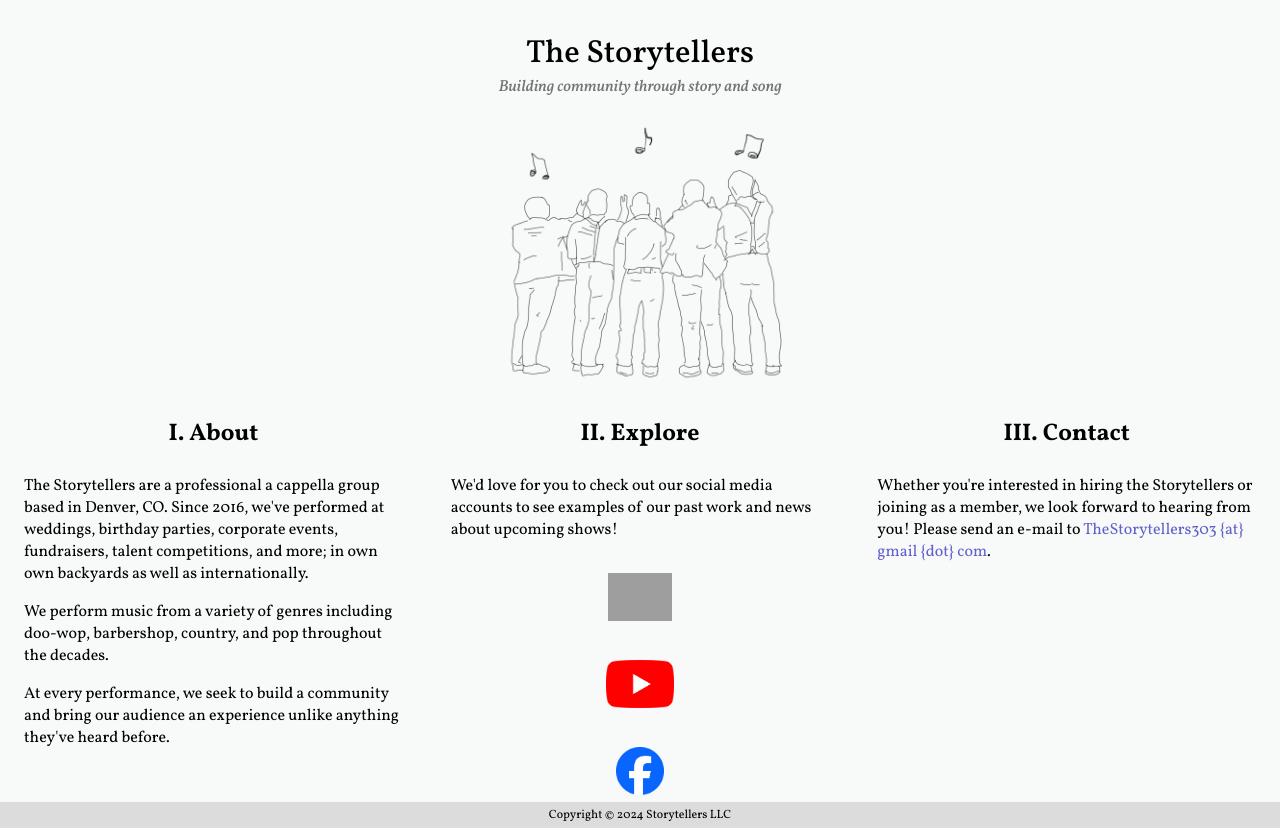
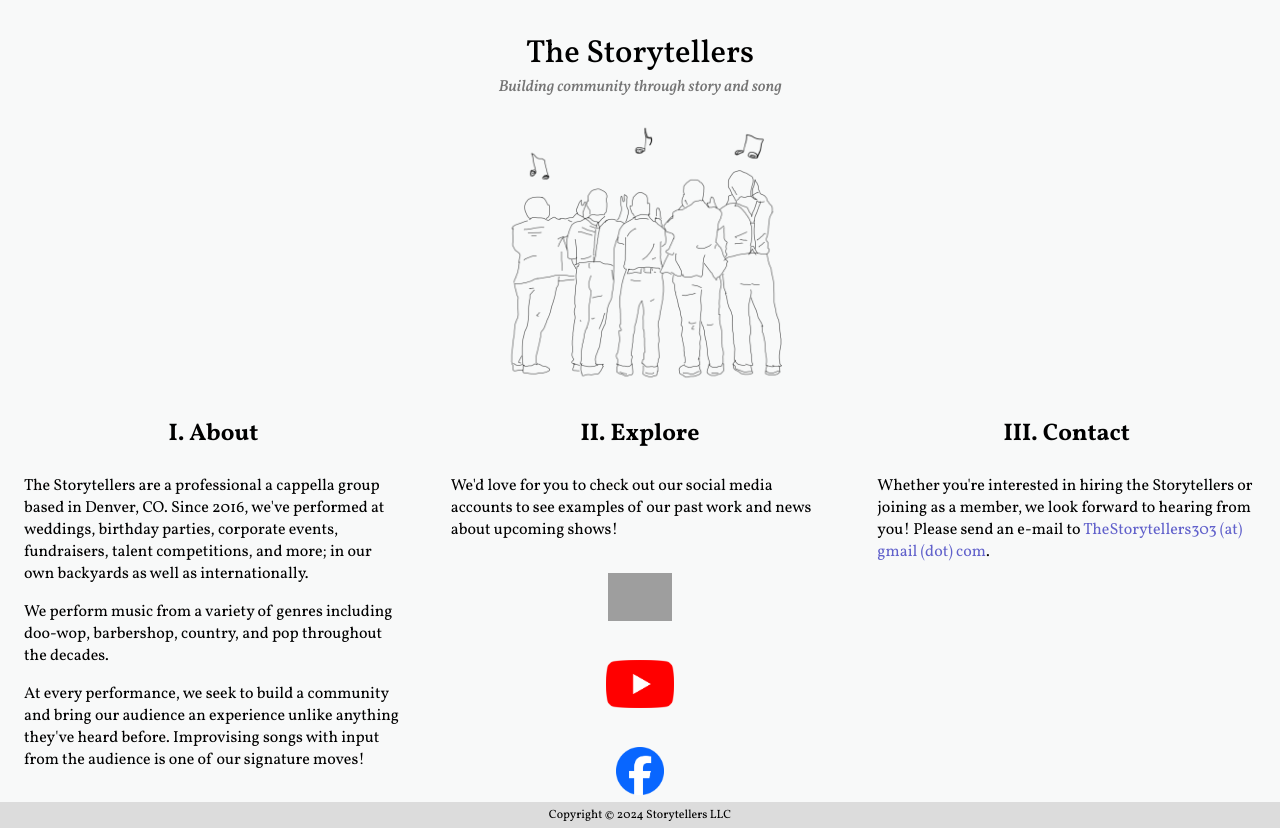
Before and after one commit to Devstone11/storytellers303, a plain HTML site: page index.html in a window 1280 px wide. Drawn offline with Linux system fonts and the light colour scheme; grey boxes are pictures that could not be loaded; a web font is replaced by a local one.

Commit message:
fix typo, add improvising sentence, tweak email

```diff
--- a/index.html
+++ b/index.html
@@ -30,9 +30,9 @@
     <main>
       <section id="about">
         <h3 class="chapter-title">I. About</h3>
-        <p>The Storytellers are a professional a cappella group based in Denver, CO. Since 2016, we've performed at weddings, birthday parties, corporate events, fundraisers, talent competitions, and more; in own own backyards as well as internationally.</p>
+        <p>The Storytellers are a professional a cappella group based in Denver, CO. Since 2016, we've performed at weddings, birthday parties, corporate events, fundraisers, talent competitions, and more; in our own backyards as well as internationally.</p>
         <p>We perform music from a variety of genres including doo-wop, barbershop, country, and pop throughout the decades.</p>
-        <p>At every performance, we seek to build a community and bring our audience an experience unlike anything they've heard before.</p>
+        <p>At every performance, we seek to build a community and bring our audience an experience unlike anything they've heard before. Improvising songs with input from the audience is one of our signature moves!</p>
       </section>
       <section id="explore">
         <h3 class="chapter-title">II. Explore</h3>
@@ -56,7 +56,7 @@
               class="email"
               href="mailto:thestorytellers303@gmail.com"
             >
-              TheStorytellers303 {at} gmail {dot} com</a>.
+              TheStorytellers303 (at) gmail (dot) com</a>.
         </p>
       </section>
     </main>
```
